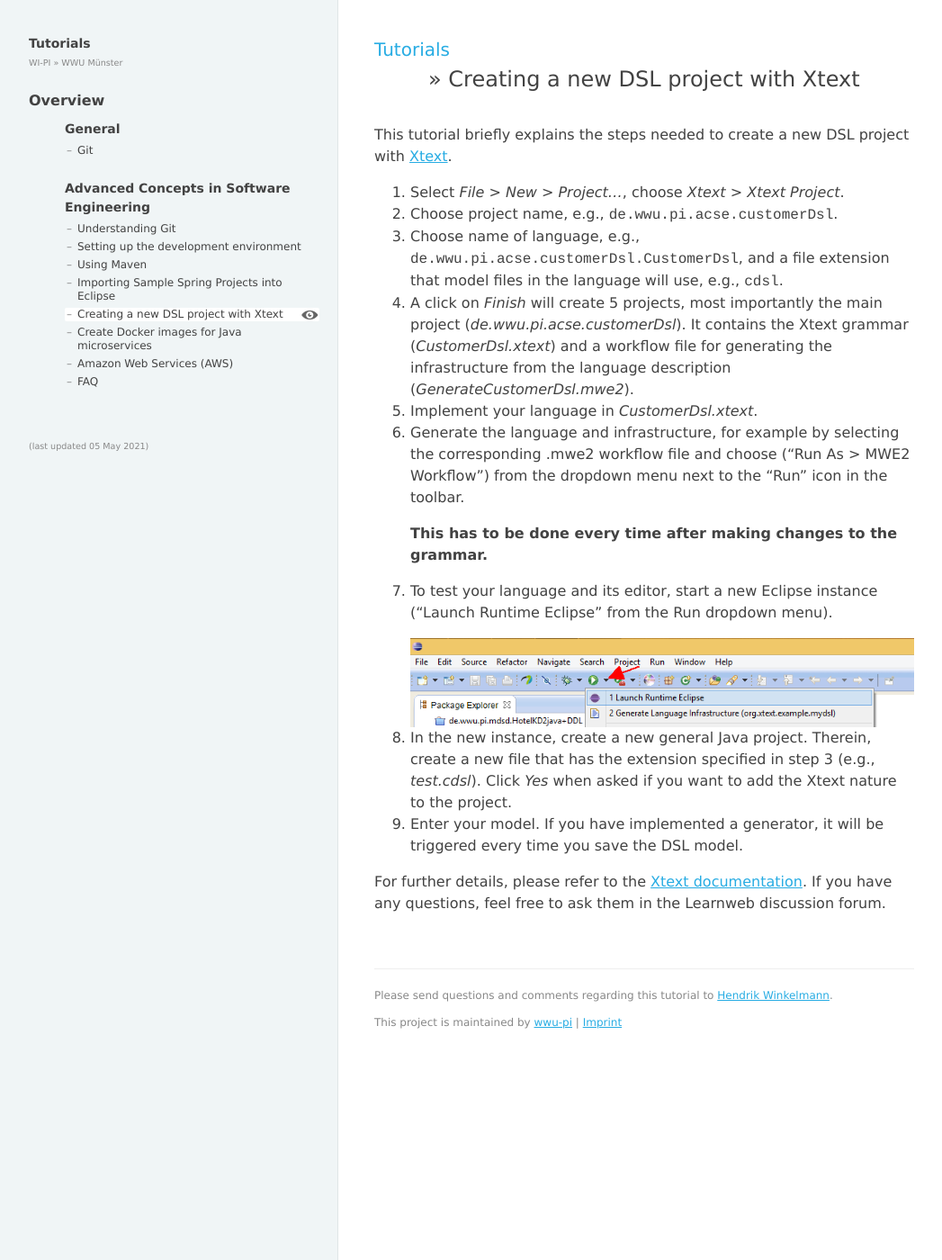
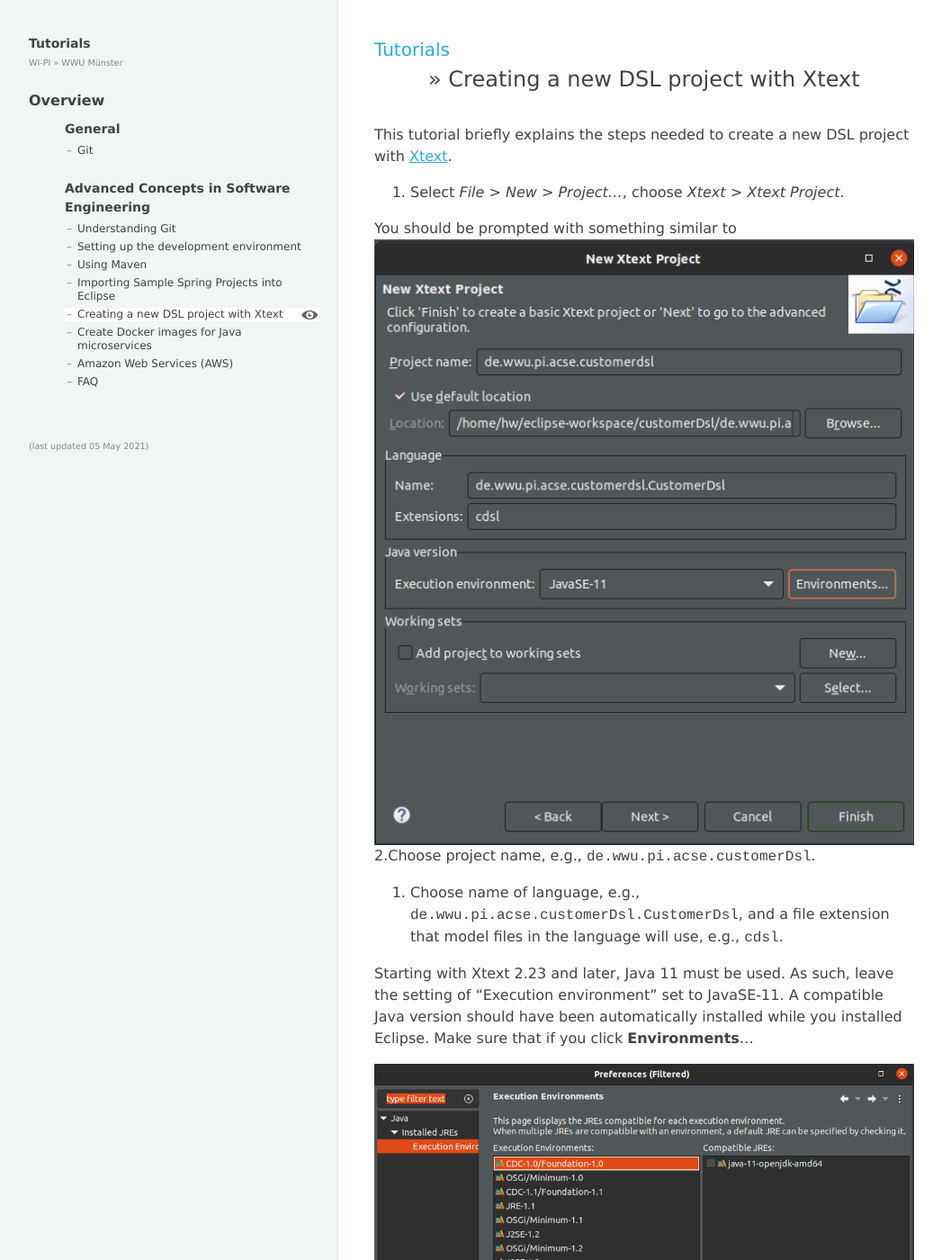
Before and after one commit to wwu-pi/tutorials, a Jekyll site: the page built from lectures/acse/050_Xtext.md, in a window 1280 px wide and 1400 px high. Shown: the whole window at 90% size, without its empty margins (8-1055 px from the left). Built offline with Jekyll 4.4.1, drawn with Linux system fonts in a browser that asks for light colours; some of the changed text lies outside the part shown.

Commit message:
Update to Xtext setup

```diff
--- a/lectures/acse/050_Xtext.md
+++ b/lectures/acse/050_Xtext.md
@@ -6,21 +6,38 @@
 This tutorial briefly explains the steps needed to create a new DSL project with [Xtext](http://www.eclipse.org/Xtext/index.html).
 
 1. Select *File* > *New* > *Project...*, choose *Xtext* > *Xtext Project*.
-1. Choose project name, e.g., `de.wwu.pi.acse.customerDsl`.
-1. Choose name of language, e.g., `de.wwu.pi.acse.customerDsl.CustomerDsl`, and a file extension that model files in the language will use, e.g., `cdsl`.
-1. A click on *Finish* will create 5 projects, most importantly the main project (*de.wwu.pi.acse.customerDsl*). It contains the Xtext grammar (*CustomerDsl.xtext*) and a workflow file for generating the infrastructure from the language description (*GenerateCustomerDsl.mwe2*).
-1. Implement your language in *CustomerDsl.xtext*.
-1. Generate the language and infrastructure, for example by selecting the corresponding .mwe2 workflow file and choose ("Run As > MWE2 Workflow") from the dropdown menu next to the "Run" icon in the toolbar.
+
+You should be prompted with something similar to
+![](images/New%20Xtext%20Project.png)
+2.Choose project name, e.g., `de.wwu.pi.acse.customerDsl`.
+3. Choose name of language, e.g., `de.wwu.pi.acse.customerDsl.CustomerDsl`, and a file extension that model files in the language will use, e.g., `cdsl`.
+
+Starting with Xtext 2.23 and later, Java 11 must be used. As such, leave the setting of "Execution environment" set to
+JavaSE-11. A compatible Java version should have been automatically installed while you installed Eclipse.
+Make sure that if you click **Environments**...
+
+![](images/Configuration%20of%20Java%2011.png)
+
+...and select JavaSE-11...
+
+![](images/Select%20compatible%20JRE.png)
+
+...you ticked an entry in the "Compatible JREs" section.
+Click "Apply and Close".
+
+4. A click on *Finish* will create 5 projects, most importantly the main project (*de.wwu.pi.acse.customerDsl*). It contains the Xtext grammar (*CustomerDsl.xtext*) and a workflow file for generating the infrastructure from the language description (*GenerateCustomerDsl.mwe2*).
+5. Implement your language in *CustomerDsl.xtext*.
+6. Generate the language and infrastructure, for example by selecting the corresponding .mwe2 workflow file and choose ("Run As > MWE2 Workflow") from the dropdown menu next to the "Run" icon in the toolbar.
 
    **This has to be done every time after making changes to the grammar.**
 
-1. To test your language and its editor, start a new Eclipse instance ("Launch Runtime Eclipse" from the Run dropdown menu).
+7. To test your language and its editor, start a new Eclipse instance ("Launch Runtime Eclipse" from the Run dropdown menu).
 
     ![](images/LaunchRuntimeEclipse.png)
 
-1. In the new instance, create a new general Java project.
+8. In the new instance, create a new general Java project.
    Therein, create a new file that has the extension specified in step 3 (e.g., *test.cdsl*).
    Click *Yes* when asked if you want to add the Xtext nature to the project.
-1. Enter your model. If you have implemented a generator, it will be triggered every time you save the DSL model.
+9. Enter your model. If you have implemented a generator, it will be triggered every time you save the DSL model.
 
 For further details, please refer to the [Xtext documentation](http://www.eclipse.org/Xtext/documentation/). If you have any questions, feel free to ask them in the Learnweb discussion forum.
```
Also changed, not shown: lectures/acse/images/Configuration of Java 11.png (added), lectures/acse/images/New Xtext Project.png (added), lectures/acse/images/Select compatible JRE.png (added).
